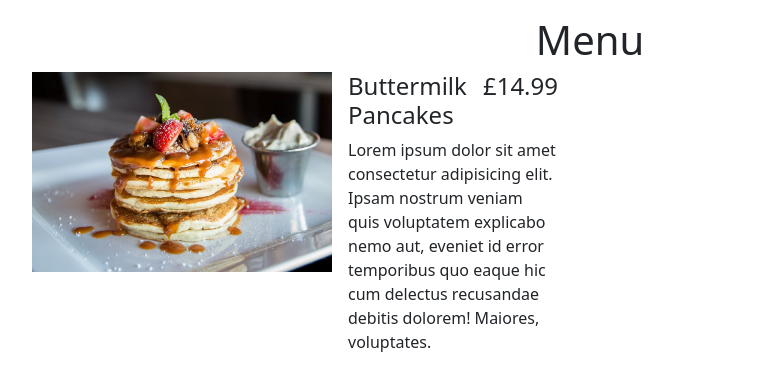
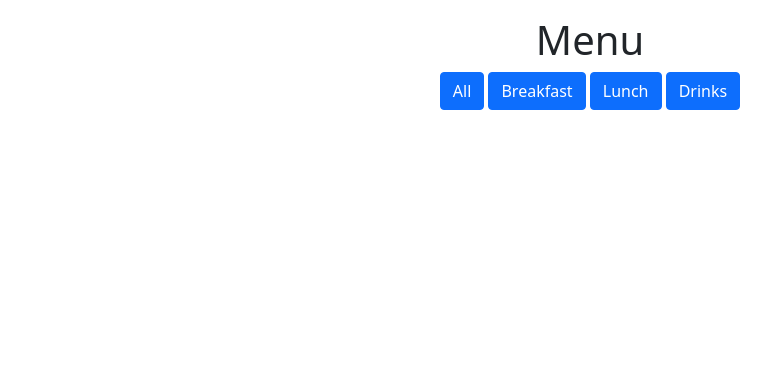
Before and after one commit to Teresa-C/restaurant, a plain HTML site: page index.html in a window 1280 px wide. Shown: the whole page, without its empty margins (50-821 px from the left). Drawn offline with nearby package versions, Linux system fonts and the light colour scheme.

Commit message:
added event listener

```diff
--- a/index.html
+++ b/index.html
@@ -11,18 +11,14 @@
     <div class="title">
       <h1 class="text-center mt-3">Menu</h1>
     </div>
-    <div class="main">
-      <div class="main-container">
-        <img src="images/item-1.jpeg" alt="pancakes" class="image">
-        <div>
-          <div class="info">
-            <h4>Buttermilk Pancakes</h4>
-            <h4>£14.99</h4>
-          </div>
-          <p>Lorem ipsum dolor sit amet consectetur adipisicing elit. Ipsam nostrum veniam quis voluptatem explicabo nemo aut, eveniet id error temporibus quo eaque hic cum delectus recusandae debitis dolorem! Maiores, voluptates.</p>
-        </div>
-      </div>
+    <div class="text-center mb-5">
+      <div class="btn btn-primary" data-id="all">All</div>
+      <div class="btn btn-primary" data-id="breakfast">Breakfast</div>
+      <div class="btn btn-primary" data-id="lunch">Lunch</div>
+      <div class="btn btn-primary" data-id="drink">Drinks</div>
     </div>
+    <div class="main"></div>
   </div>
+  <script src="index.js"></script>
 </body>
 </html>
--- /dev/null
+++ b/index.js
@@ -0,0 +1,96 @@
+const menu = [
+  {
+    id: 1,
+    title: "buttermilk pancakes",
+    category: "breakfast",
+    price: 15.99,
+    img: "./images/item-1.jpeg",
+    desc: `I'm baby woke mlkshk wolf bitters live-edge bottle, hammock freegan copper mug whatever cold-pressed `,
+  },
+  {
+    id: 2,
+    title: "diner double",
+    category: "lunch",
+    price: 13.99,
+    img: "./images/item-2.jpeg",
+    desc: `vaporware iPhone mumblecore selvage raw denim slow-carb leggings gochujang helvetica man braid jianbing. Marfa thundercats `,
+  },
+  {
+    id: 3,
+    title: "godzilla milkshake",
+    category: "drink",
+    price: 6.99,
+    img: "./images/item-3.jpeg",
+    desc: `ombucha chillwave fanny pack 3 wolf moon street art photo booth before they sold out organic viral.`,
+  },
+  {
+    id: 4,
+    title: "country delight",
+    category: "breakfast",
+    price: 20.99,
+    img: "./images/item-4.jpeg",
+    desc: `Shabby chic keffiyeh neutra snackwave pork belly shoreditch. Prism austin mlkshk truffaut, `,
+  },
+  {
+    id: 5,
+    title: "egg attack",
+    category: "lunch",
+    price: 22.99,
+    img: "./images/item-5.jpeg",
+    desc: `franzen vegan pabst bicycle rights kickstarter pinterest meditation farm-to-table 90's pop-up `,
+  },
+  {
+    id: 6,
+    title: "oreo dream",
+    category: "drink",
+    price: 18.99,
+    img: "./images/item-6.jpeg",
+    desc: `Portland chicharrones ethical edison bulb, palo santo craft beer chia heirloom iPhone everyday`,
+  },
+  {
+    id: 7,
+    title: "bacon overflow",
+    category: "breakfast",
+    price: 8.99,
+    img: "./images/item-7.jpeg",
+    desc: `carry jianbing normcore freegan. Viral single-origin coffee live-edge, pork belly cloud bread iceland put a bird `,
+  },
+  {
+    id: 8,
+    title: "american classic",
+    category: "lunch",
+    price: 12.99,
+    img: "./images/item-8.jpeg",
+    desc: `on it tumblr kickstarter thundercats migas everyday carry squid palo santo leggings. Food truck truffaut  `,
+  }
+];
+
+const main = document.querySelector('.main')
+const btn = document.querySelectorAll('.btn').forEach((btn)=>{
+  btn.addEventListener("click",(event)=>{
+    menu.forEach(element => {
+      if (element.category === event.currentTarget.dataset.id){
+        main.insertAdjacentHTML('beforeend', wholeMenu(element))
+      }
+    });
+    if (event.currentTarget.dataset.id === "all"){
+      menu.forEach(element => {
+        main.insertAdjacentHTML('beforeend', wholeMenu(element))
+      })
+    }
+  });
+});
+
+
+const wholeMenu = (element) => {
+  return `<div class="main-container">
+        <img src=${element.img} alt="${element.title}" class="image">
+        <div>
+          <div class="info">
+            <h4 data-id="title">${element.title}</h4>
+            <h4>${element.price}</h4>
+          </div>
+          <p>${element.desc}</p>
+        </div>
+      </div>`
+}
```
